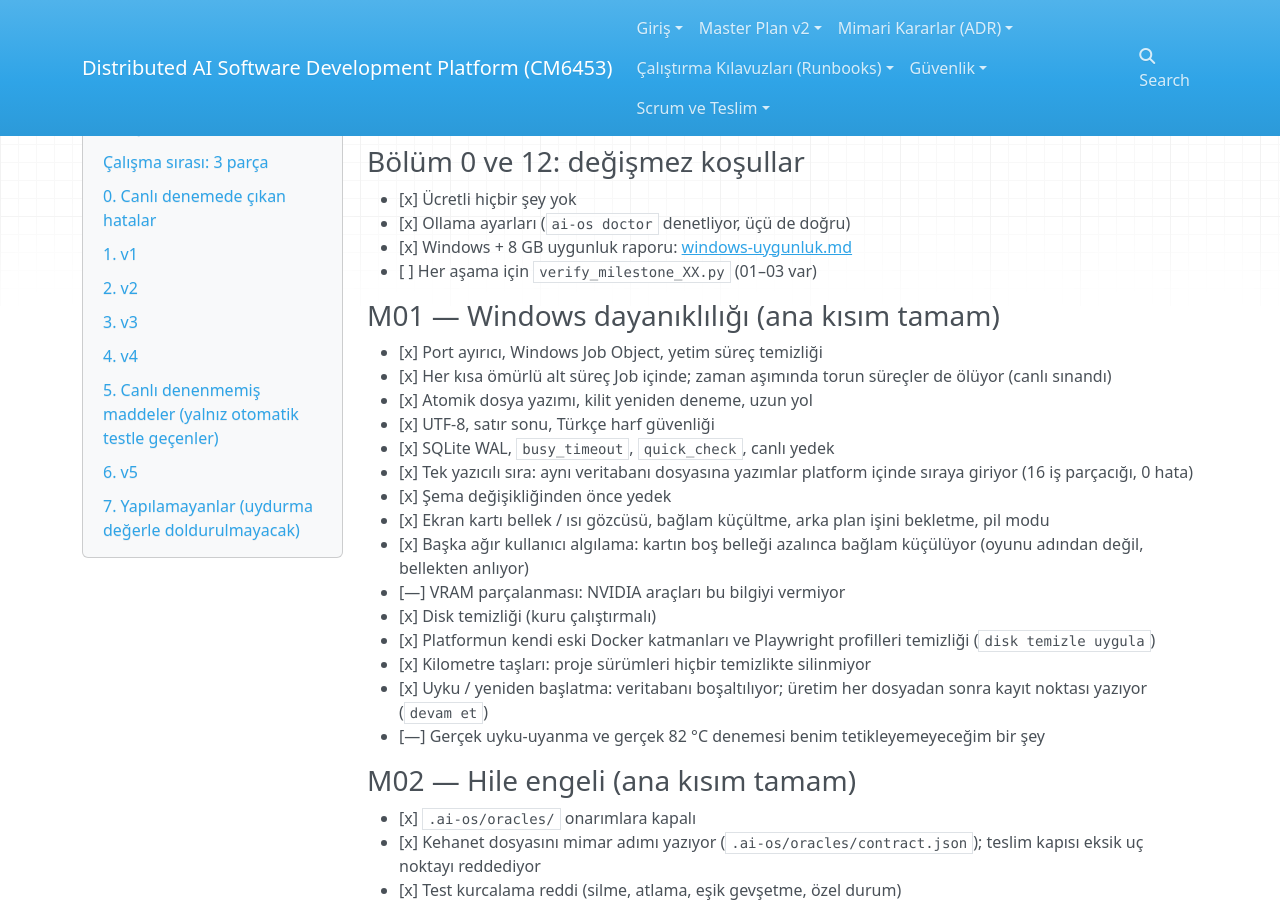
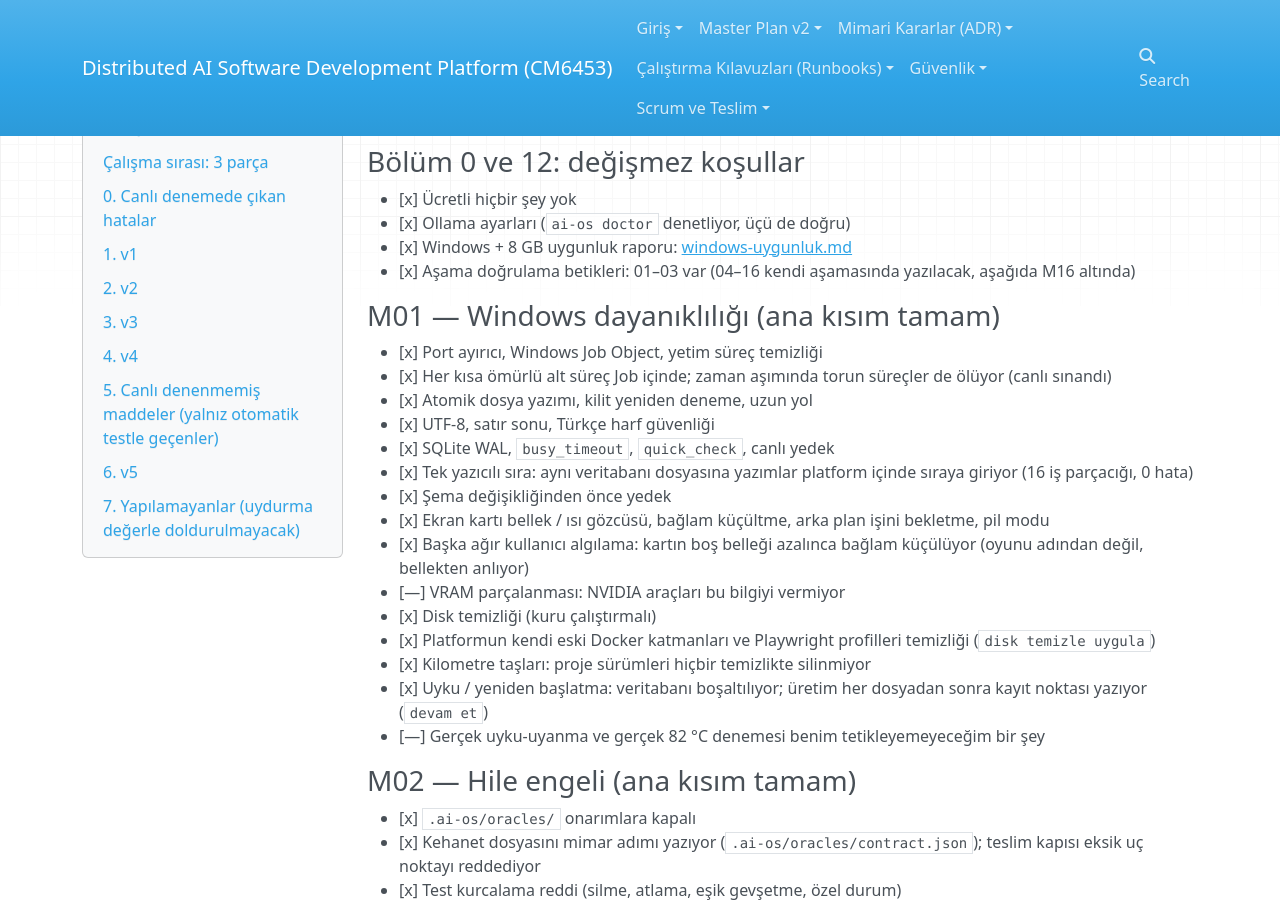
Before and after one commit to bostnishak/distributed-ai-dev-platform, an MkDocs documentation site: the page built from docs/eksik-listesi.md, in a window 1280 px wide and 900 px high, scrolled down 3608 px. Built offline with MkDocs 1.6.1, drawn with Linux system fonts in a browser that asks for light colours; nearby versions of some CDN libraries; some of the changed text lies outside the part shown.

Commit message:
docs: later verification scripts belong to their own milestones
Co-Authored-By: Claude Sonnet 5.5 <noreply@anthropic.com>

```diff
--- a/docs/eksik-listesi.md
+++ b/docs/eksik-listesi.md
@@ -141,7 +141,7 @@ Her parçanın sonunda: tam test ve denetimler, commit, push, PR; sonra modeller
 - [x] Ücretli hiçbir şey yok
 - [x] Ollama ayarları (`ai-os doctor` denetliyor, üçü de doğru)
 - [x] Windows + 8 GB uygunluk raporu: [windows-uygunluk.md](windows-uygunluk.md)
-- [ ] Her aşama için `verify_milestone_XX.py` (01–03 var)
+- [x] Aşama doğrulama betikleri: 01–03 var (04–16 kendi aşamasında yazılacak, aşağıda M16 altında)
 
 ### M01 — Windows dayanıklılığı (ana kısım tamam)
 
@@ -301,6 +301,7 @@ Her parçanın sonunda: tam test ve denetimler, commit, push, PR; sonra modeller
 
 ### M16 — Son istemler ve sertifikasyon
 
+- [ ] `verify_milestone_04.py` – `verify_milestone_16.py` (her biri kendi aşamasında)
 - [ ] `prompts/v5/*.md`
 - [ ] v1–v5'in tamamını bir arada sınayan son test
 
```
